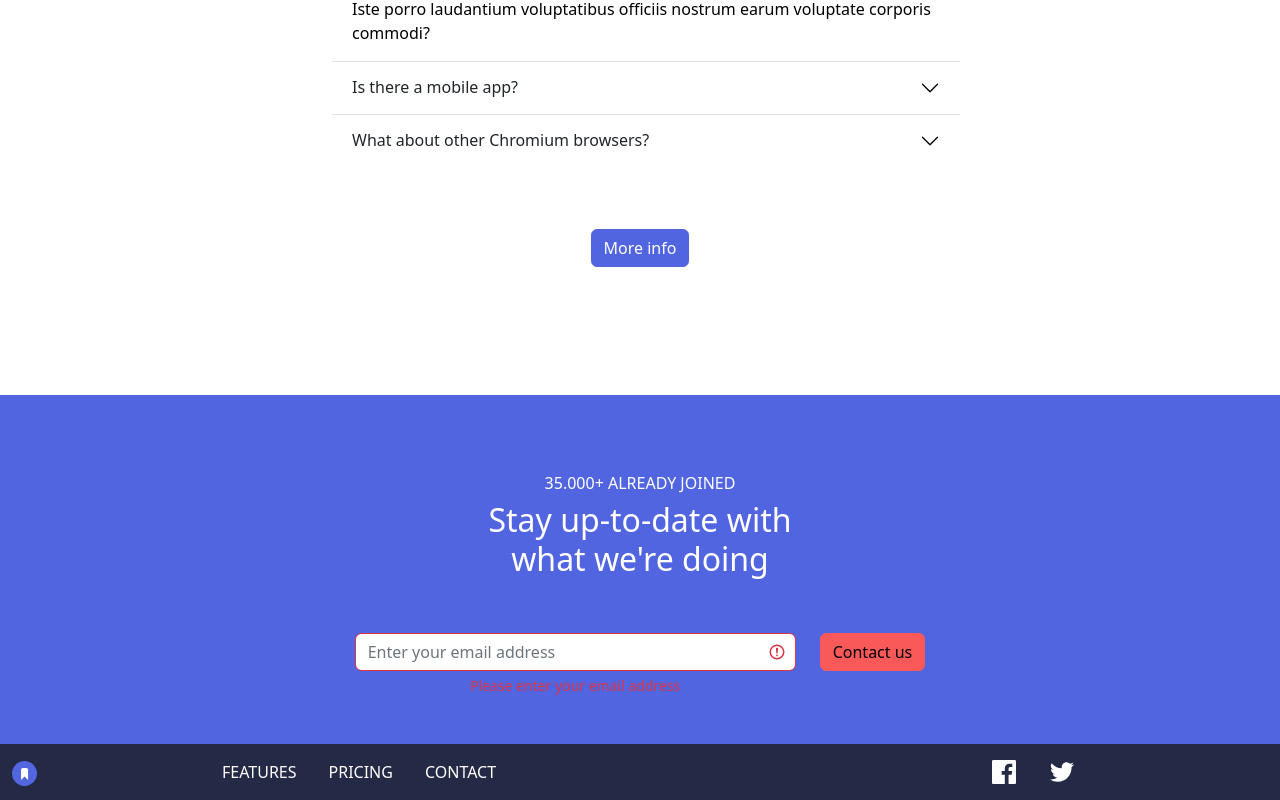
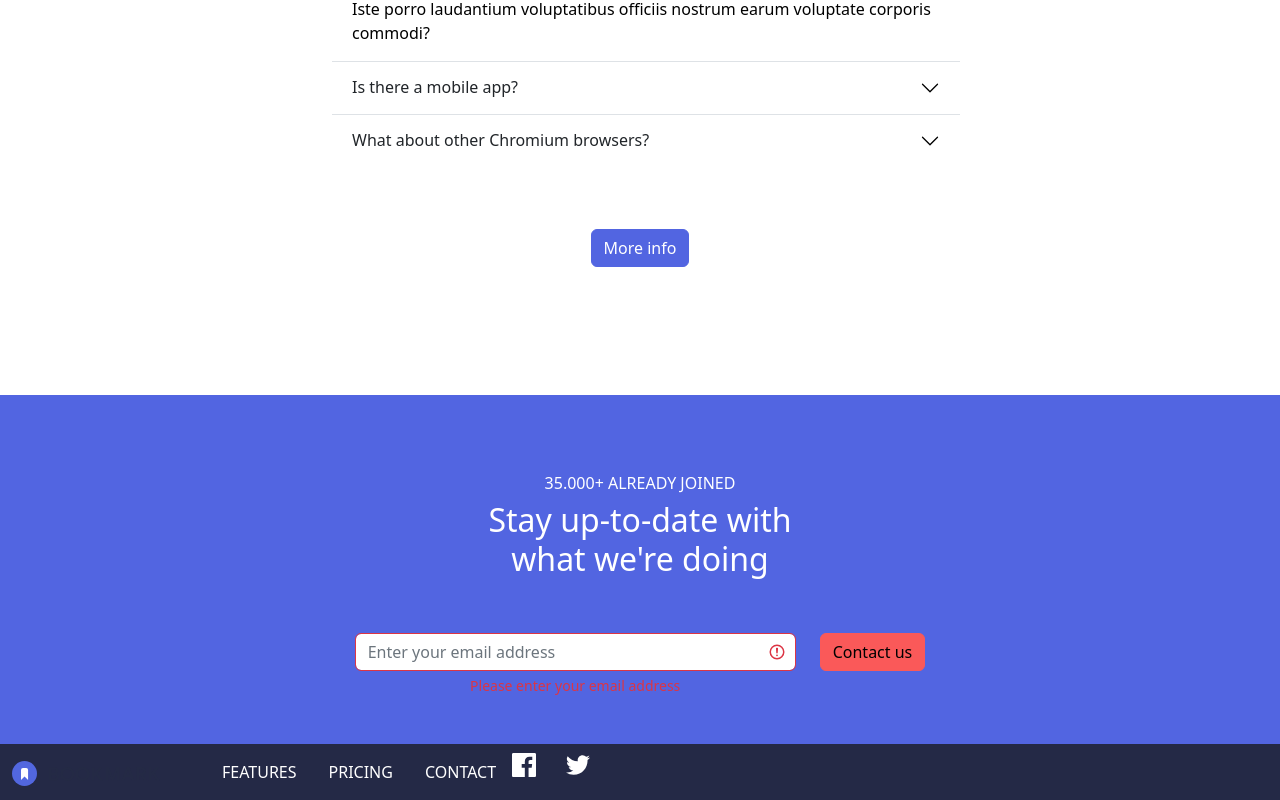
Before and after one commit to rociomarchetti/Sprint-2-Angular, a website: page index.html in a window 1280 px wide. Shown: the part 2826-3626 px from the top of the page. Drawn offline with nearby package versions, Linux system fonts and the light colour scheme; a script that the page names is missing.

Commit message:
Ajustes ejercicio 5

```diff
--- a/index.html
+++ b/index.html
@@ -392,11 +392,13 @@
             <li class="nav-item">
               <a class="nav-link" href="#Contact">CONTACT</a>
             </li>
+            <li>
+              <img src="/Imagenes/icon-facebook.svg" alt="Facebook icon">
+            </li>
+            <li>
+              <img src="/Imagenes/icon-twitter.svg" alt="Twitter icon">
+            </li>
           </ul>
-          <div class="contact">
-            <img src="/Imagenes/icon-facebook.svg" alt="Facebook icon">
-            <img src="/Imagenes/icon-twitter.svg" alt="Twitter icon">
-          </div>
         </nav>
       </footer>
     </div>
--- a/sass/main.scss
+++ b/sass/main.scss
@@ -207,6 +207,10 @@ div.myCards {
 .accordion-button:hover {
   color: $secondary;
 }
+
+//----------------------x
+
+//-----------footer
 
 .myFooter h6 {
   font-weight: lighter;
```
Also changed, not shown: 1 other file.
